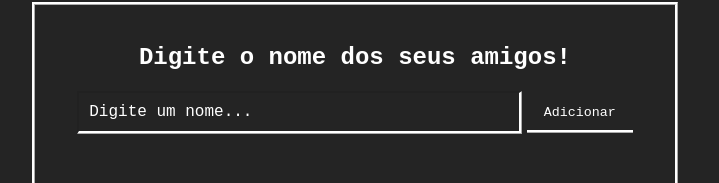
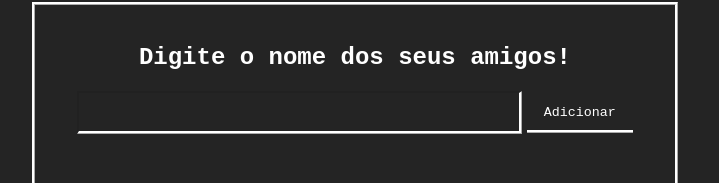
Before and after one commit to achecat/SorteadorAmigoSecreto, a plain HTML site: page index.html in a window 1280 px wide. Shown: the part 348-531 px from the top of the page, without its empty margins (272-991 px from the left). Drawn offline with Linux system fonts and the light colour scheme.

Commit message:
Alguns ajustes.

```diff
--- a/style.css
+++ b/style.css
@@ -46,7 +46,7 @@ input[type="text"]{
     border-right: 3px ridge #ffffff;
 }
 input::placeholder{
-    color: #ffffff;
+    color:transparent;
     font-family: 'Courier New', Courier, monospace;
 }
 input::focus{
```
